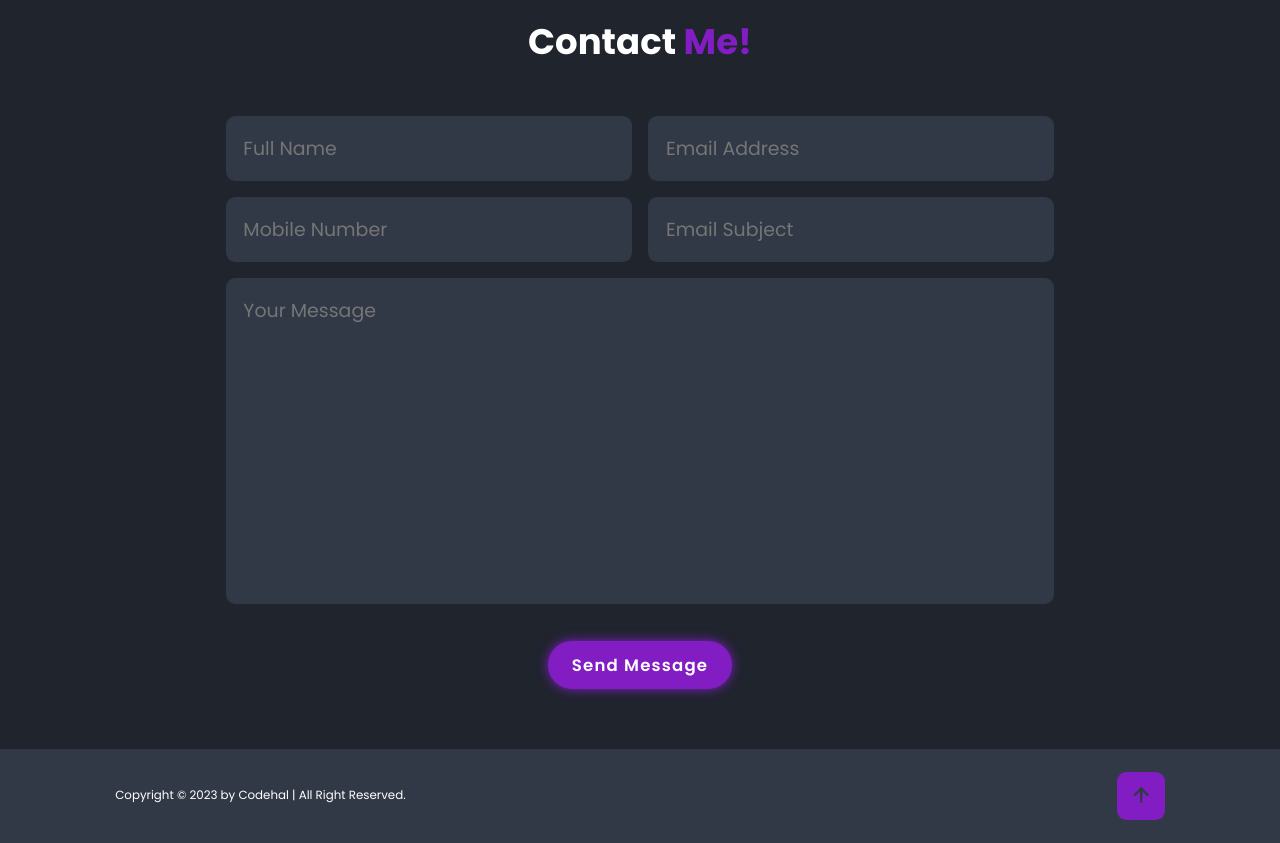
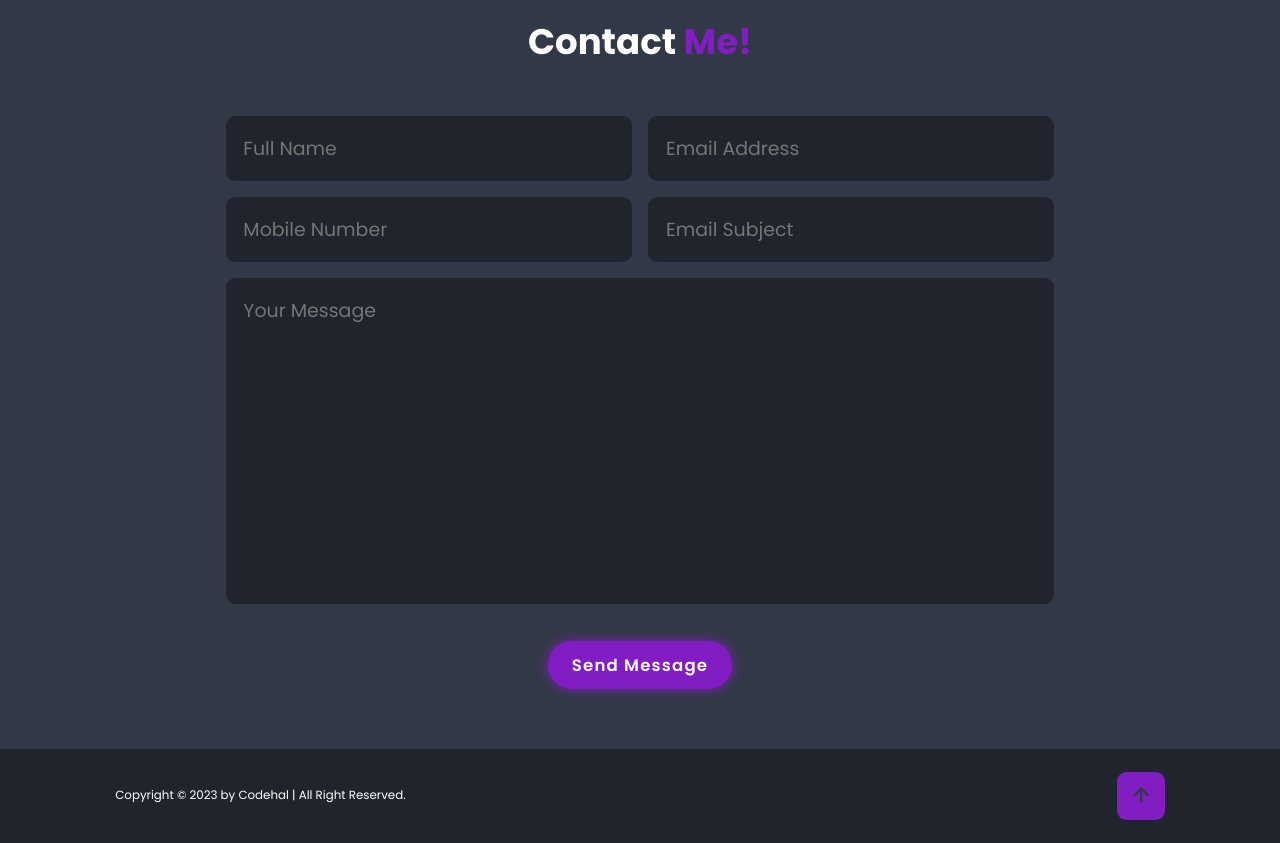
Before and after one commit to janinefr/portfolio-Janine-Fr, a plain HTML site: page index.html in a window 1280 px wide. Shown: the part 2468-3311 px from the top of the page. Drawn offline with nearby package versions, Linux system fonts and the light colour scheme.

Commit message:
correção do background

```diff
--- a/css/styles.css
+++ b/css/styles.css
@@ -241,6 +241,10 @@ section{
 
 /* contact section */
 
+.contact{
+    background: var(--second-bg-color);
+}
+
 .contact h2{
     margin-bottom: 40px;
     font-size: 3.0rem;
@@ -267,7 +271,7 @@ section{
     padding: 1.5rem;
     font-size: 1.6rem;
     color: var(--text-color);
-    background: var(--second-bg-color);
+    background: var(--bg-color);
     border-radius: .8rem;
     margin: .7rem 0;
 }
@@ -291,7 +295,7 @@ section{
     align-items: center;
     flex-wrap: wrap;
     padding: 2rem 9%;
-    background: var(--second-bg-color);
+    background: var(--bg-color);
 
 }
 
```
